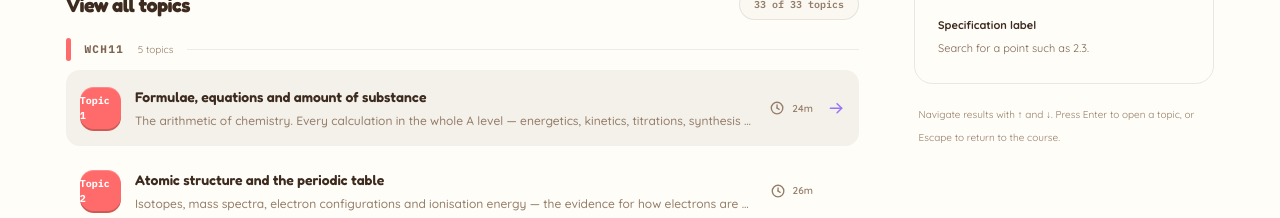
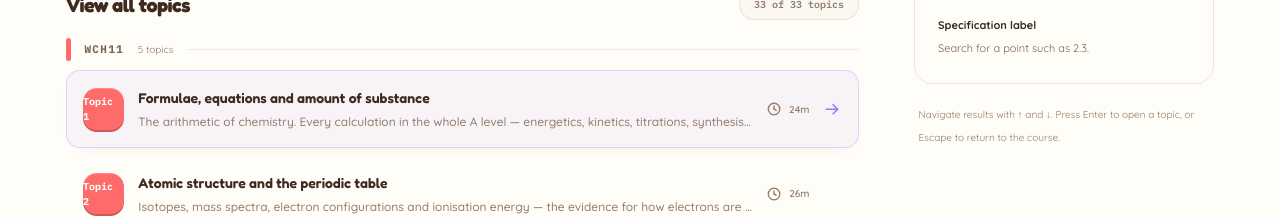
Before and after one commit to Cryptic-Corsair/revision-club, a Next.js app: page / in a window 1280 px wide. Both pictures are taken after a click on the button 649 px from the left and 41 px from the top of the page. Shown: the part 582-800 px from the top of the page. Built offline with nearby package versions, Linux system fonts and the light colour scheme.

Commit message:
Refine search result row styling

```diff
--- a/src/components/club/search.tsx
+++ b/src/components/club/search.tsx
@@ -172,7 +172,7 @@ export function SearchPalette({
                           aria-current={active ? "true" : undefined}
                           onMouseEnter={() => setSel(index)}
                           onClick={() => pick(row)}
-                          className={`group flex w-full items-center gap-3 rounded-xl px-2.5 py-3.5 text-left transition-colors sm:px-3 ${active ? "bg-ink/[0.055]" : "hover:bg-ink/[0.03]"}`}
+                          className={`group flex w-full items-center gap-3 rounded-xl border px-3 py-3.5 text-left transition-colors sm:px-3.5 ${active ? "border-grape/25 bg-grape/[0.07] shadow-[0_5px_18px_-15px_rgb(40_28_18_/_0.28)]" : "border-transparent hover:border-ink/[0.09] hover:bg-ink/[0.025]"}`}
                         >
                           <span className="grid h-9 w-9 shrink-0 place-items-center rounded-xl font-mono text-[10px] font-bold text-white" style={{ background: row.unitMain, boxShadow: `inset 0 1px 0 rgb(255 255 255 / .2), 0 2px 0 ${shade(row.unitMain)}` }}>{row.label}</span>
                           <span className="min-w-0 flex-1">
```
